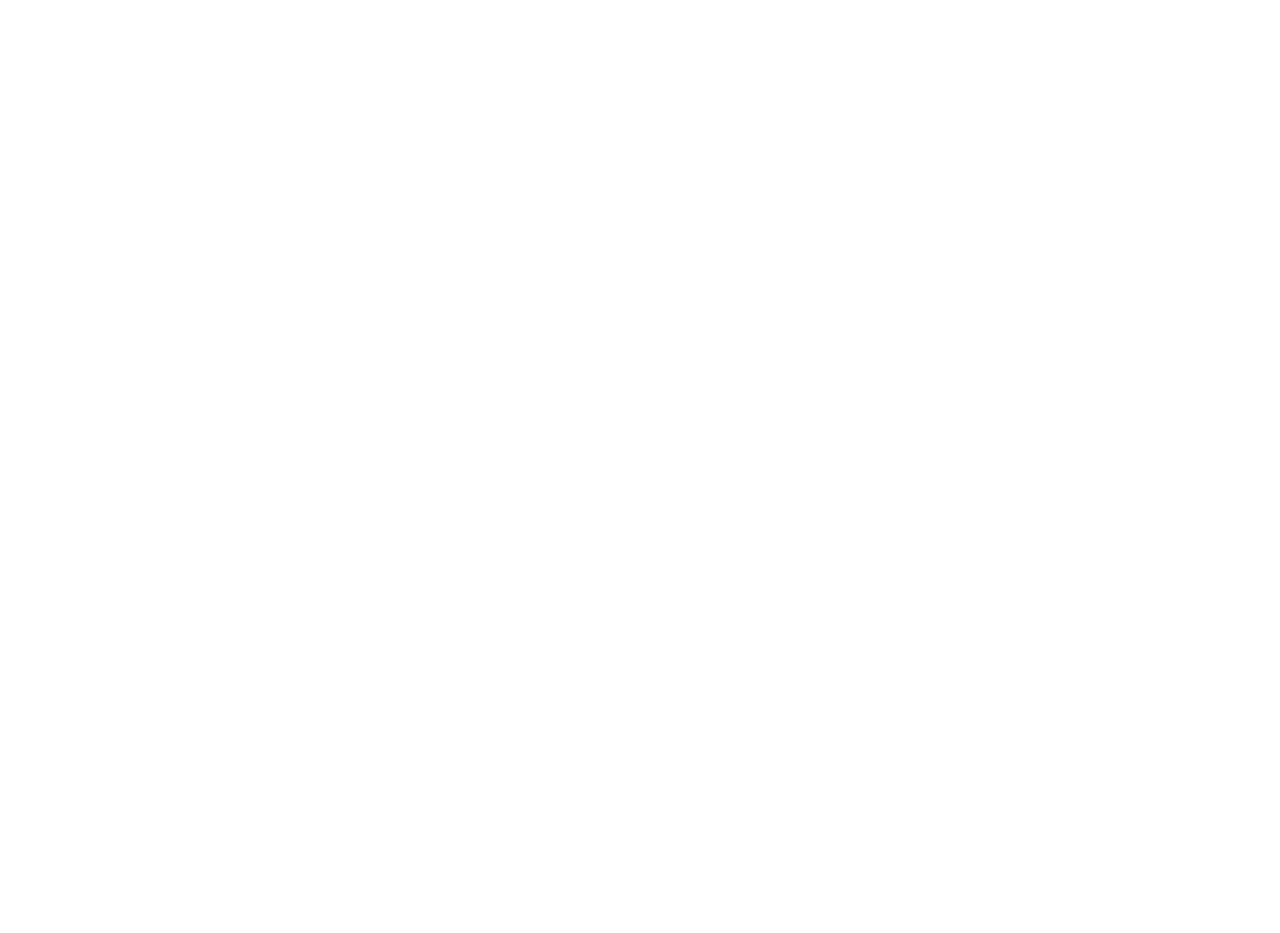
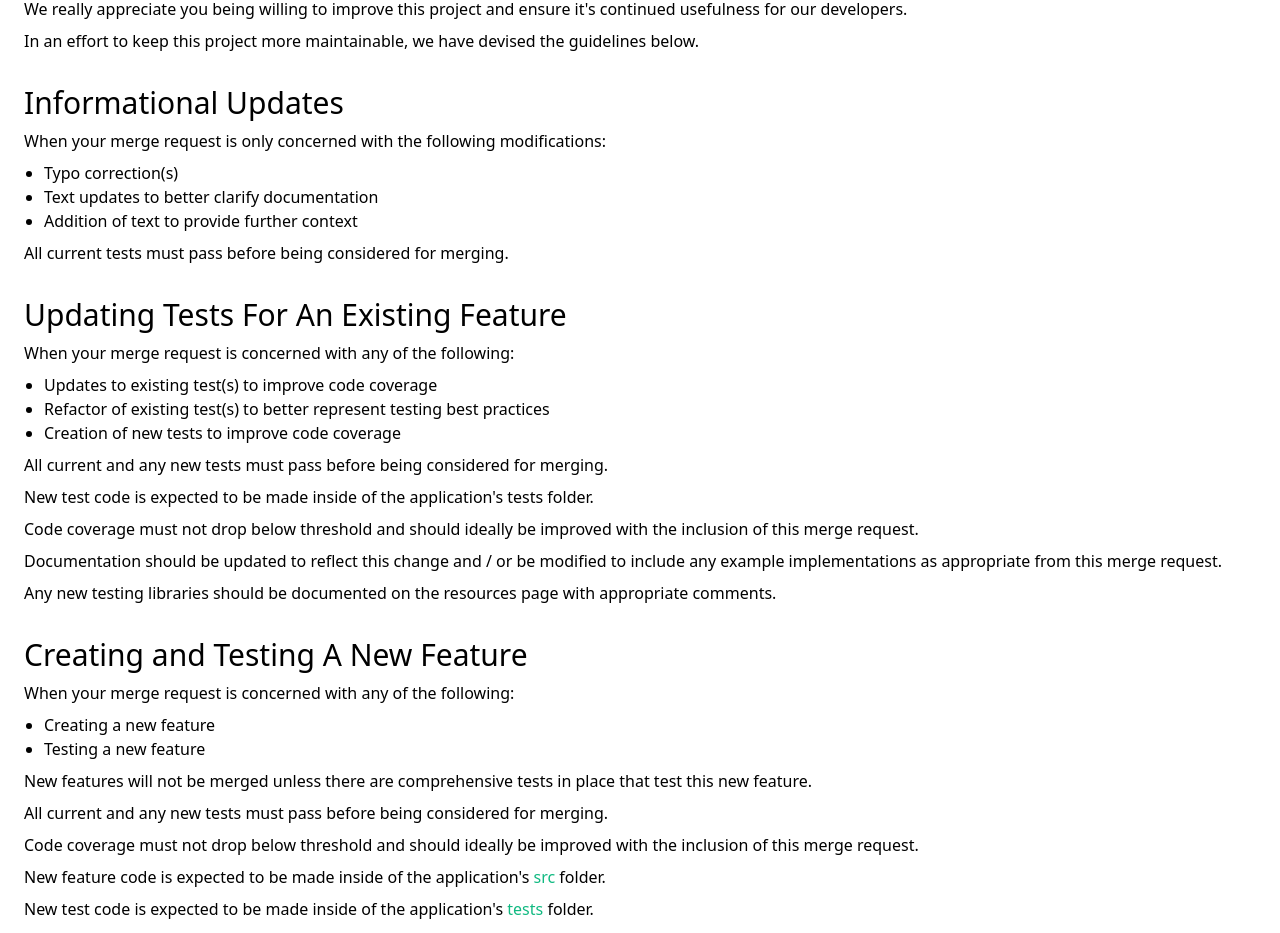
Before and after one commit to DeanGilewicz/vue-2-testing, a Vue app: page /contribute in a window 1280 px wide. Shown: the part 240-1173 px from the top of the page. Before the commit the page ends 800 px from the top, so only its background shows below. Built offline with nearby package versions, Linux system fonts and the light colour scheme.

Commit message:
[main] - create contribution page and update anchor styles

```diff
--- a/src/router/index.js
+++ b/src/router/index.js
@@ -9,6 +9,11 @@ const routes = [
     path: '/',
     name: 'Home',
     component: Home
+  },
+  {
+    path: '/contribute',
+    name: 'Contribute',
+    component: () => import(/* webpackChunkName: "contribute" */ '../views/Contribute.vue')
   },
   {
     path: '/demo-app',
--- /dev/null
+++ b/src/views/Contribute.vue
@@ -0,0 +1,58 @@
+<template>
+  <main class="contribute container mx-auto px-2 md:px-4 lg:px-6">
+    <section class="title">
+      <h1 class="text-2xl md:text-3xl lg:text-4xl text-center text-center">Contributing To Project</h1>
+    </section>
+    <section id="overview" class="mt-4 md:mt-6 lg:mt-8">
+      <h2 class="text-xl md:text-2xl lg:text-3xl">Overview</h2>
+      <p class="mt-2">Thank you for being interested in the contributing to this project.</p>
+      <p class="mt-2">We really appreciate you being willing to improve this project and ensure it's continued usefulness for our developers.</p>
+      <p class="mt-2">In an effort to keep this project more maintainable, we have devised the guidelines below.</p>
+    </section>
+    <section id="updating-information" class="mt-4 md:mt-6 lg:mt-8">
+      <h2 class="text-xl md:text-2xl lg:text-3xl">Informational Updates</h2>
+      <p class="mt-2">When your merge request is only concerned with the following modifications:</p>
+      <ul class="list-disc mt-2 ml-5">
+        <li>Typo correction(s)</li>
+        <li>Text updates to better clarify documentation</li>
+        <li>Addition of text to provide further context</li>
+      </ul>
+      <p class="mt-2">All current tests must pass before being considered for merging.</p>
+    </section>
+    <section id="updating-tests-for-an-existing-feature" class="mt-4 md:mt-6 lg:mt-8">
+      <h2 class="text-xl md:text-2xl lg:text-3xl">Updating Tests For An Existing Feature</h2>
+      <p class="mt-2">When your merge request is concerned with any of the following:</p>
+      <ul class="list-disc mt-2 ml-5">
+        <li>Updates to existing test(s) to improve code coverage</li>
+        <li>Refactor of existing test(s) to better represent testing best practices</li>
+        <li>Creation of new tests to improve code coverage</li>
+      </ul>
+      <p class="mt-2">All current and any new tests must pass before being considered for merging.</p>
+      <p class="mt-2">New test code is expected to be made inside of the application's tests folder.</p>
+      <p class="mt-2">Code coverage must not drop below threshold and should ideally be improved with the inclusion of this merge request.</p>
+      <p class="mt-2">Documentation should be updated to reflect this change and / or be modified to include any example implementations as appropriate from this merge request.</p>
+      <p class="mt-2">Any new testing libraries should be documented on the resources page with appropriate comments.</p>
+    </section>
+    <section id="creating-and-testing-a-new-feature" class="mt-4 md:mt-6 lg:mt-8">
+      <h2 class="text-xl md:text-2xl lg:text-3xl">Creating and Testing A New Feature</h2>
+      <p class="mt-2">When your merge request is concerned with any of the following:</p>
+      <ul class="list-disc mt-2 ml-5">
+        <li>Creating a new feature</li>
+        <li>Testing a new feature</li>
+      </ul>
+      <p class="mt-2">New features will not be merged unless there are comprehensive tests in place that test this new feature.</p>
+      <p class="mt-2">All current and any new tests must pass before being considered for merging.</p>
+      <p class="mt-2">Code coverage must not drop below threshold and should ideally be improved with the inclusion of this merge request.</p>
+      <p class="mt-2">New feature code is expected to be made inside of the application's <span class="text-green-500">src</span> folder.</p>
+      <p class="mt-2">New test code is expected to be made inside of the application's <span class="text-green-500">tests</span> folder.</p>
+      <p class="mt-2">Documentation should be updated to reflect this change and/or be modified to include any example implementations as appropriate from this merge request.</p>
+      <p class="mt-2">Any new testing libraries should be documented on the resources page with appropriate comments.</p>
+    </section>
+  </main>
+</template>
+
+<script>
+export default {
+  name: 'Contribute'
+};
+</script>
--- a/src/views/Home.vue
+++ b/src/views/Home.vue
@@ -22,8 +22,8 @@
       <p class="mt-2">and a Todo Application showcasing a variety of tests.</p>
     </section>
     <section id="what-now" class="mt-4 md:mt-6 lg:mt-8">
-      <p>To learn more about testing, visit the <router-link to="/documentation/introduction" class="font-normal text-base">documentation</router-link>.</p>
-      <p>To view and use the todo application visit the <router-link to="/demo-app" class="font-normal text-base">demo app</router-link>.</p>
+      <p>To learn more about testing, visit the <router-link to="/documentation/introduction" class="font-normal text-base text-blue-400">documentation</router-link>.</p>
+      <p>To view and use the todo application visit the <router-link to="/demo-app" class="font-normal text-base text-blue-400">demo app</router-link>.</p>
     </section>
   </main>
 </template>
--- a/src/views/documentation/Introduction.vue
+++ b/src/views/documentation/Introduction.vue
@@ -84,7 +84,7 @@
       <p class="mt-2">Unit tests provide code coverage depth and functional tests provide user requirement test case coverage breadth.</p>
     </section>
     <section id="next-up" class="mt-4 md:mt-6 lg:mt-8">
-      Let's dive in to the <router-link to="/documentation/set-up" class="font-normal text-base">set up</router-link>.
+      Let's dive in to the <router-link to="/documentation/set-up" class="font-normal text-base text-blue-400">set up</router-link>.
     </section>
   </main>
 </template>
--- a/src/views/documentation/SetUp.vue
+++ b/src/views/documentation/SetUp.vue
@@ -5,8 +5,8 @@
     </section>
     <section id="installation" class="mt-4 md:mt-6 lg:mt-8">
       <h2 class="text-xl md:text-2xl lg:text-3xl">Installation</h2>
-      <p class="mt-2">If your project was created using <a href="https://cli.vuejs.org/guide/" target="_blank" rel="noopener noreferrer" class="font-normal">Vue Cli</a> then your project will already have a <span class="text-green-500">tests</span> folder and necessary default <a href="https://www.npmjs.com/" target="_blank" rel="noopener noreferrer" class="font-normal">npm packages</a>.</p>
-      <p class="mt-2">If your project does not yet have a <span class="text-green-500">tests</span> folder then create one at the root level of the project. Cd into this folder and then use <a href="https://cli.vuejs.org/guide/" target="_blank" rel="noopener noreferrer" class="font-normal">Vue Cli</a> to create a new project selecting only options needed for testing. Once complete, you can delete application code (components) leaving only testing files.</p>
+      <p class="mt-2">If your project was created using <a href="https://cli.vuejs.org/guide/" target="_blank" rel="noopener noreferrer" class="font-normal text-blue-400">Vue Cli</a> then your project will already have a <span class="text-green-500">tests</span> folder and necessary default <a href="https://www.npmjs.com/" target="_blank" rel="noopener noreferrer" class="font-normal text-blue-400">npm packages</a>.</p>
+      <p class="mt-2">If your project does not yet have a <span class="text-green-500">tests</span> folder then create one at the root level of the project. Cd into this folder and then use <a href="https://cli.vuejs.org/guide/" target="_blank" rel="noopener noreferrer" class="font-normal text-blue-400">Vue Cli</a> to create a new project selecting only options needed for testing. Once complete, you can delete application code (components) leaving only testing files.</p>
     </section>
     <section id="folder-structure" class="mt-4 md:mt-6 lg:mt-8">
       <h2 class="text-xl md:text-2xl lg:text-3xl">Folder Structure</h2>
@@ -39,14 +39,14 @@
       <h3 class="mt-2 mb-2 text-base md:text-lg lg:text-xl">Assertion Library</h3>
       <ul class="list-disc mt-2 ml-5">
         <li>This is what actually runs the test specs and determine whether a given condition is valid or not</li>
-        <li>A popular assetion library is <a href="https://www.chaijs.com/" target="_blank" rel="noopener noreferrer" class="font-normal">Chai</a></li>
+        <li>A popular assetion library is <a href="https://www.chaijs.com/" target="_blank" rel="noopener noreferrer" class="font-normal text-blue-400">Chai</a></li>
       </ul>
       <h3 class="mt-2 mb-2 text-base md:text-lg lg:text-xl">Test Utilites / Plugins</h3>
       <ul class="list-disc mt-2 ml-5">
         <li>
           <span class="font-bold">Vue Test Utils</span>
           <ul class="list-disc mb-2 ml-4">
-            <li>By default, one of the packages that <a href="https://cli.vuejs.org/guide/" target="_blank" rel="noopener noreferrer" class="font-normal">Vue Cli</a> will install for testing is <a href="https://vue-test-utils.vuejs.org/" target="_blank" rel="noopener noreferrer" class="font-normal">Vue Test Utils</a></li>
+            <li>By default, one of the packages that <a href="https://cli.vuejs.org/guide/" target="_blank" rel="noopener noreferrer" class="font-normal text-blue-400">Vue Cli</a> will install for testing is <a href="https://vue-test-utils.vuejs.org/" target="_blank" rel="noopener noreferrer" class="font-normal text-blue-400">Vue Test Utils</a></li>
             <li>
               This package allows you to unit test Single File Components (SPCs) in Vue JS
               <ul class="list-disc mb-2 ml-4">
@@ -60,7 +60,7 @@
         <li>
           <span class="font-bold">Sinon</span>
           <ul class="list-disc mb-2 ml-4">
-            <li><a href="https://sinonjs.org/" target="_blank" rel="noopener noreferrer" class="font-normal">Sinon</a> allows us to create standalone test spies, stubs and mocks that work with any unit testing framework</li>
+            <li><a href="https://sinonjs.org/" target="_blank" rel="noopener noreferrer" class="font-normal text-blue-400">Sinon</a> allows us to create standalone test spies, stubs and mocks that work with any unit testing framework</li>
             <li>
               Spies
               <ul class="list-disc mb-2 ml-4">
@@ -94,8 +94,8 @@
         <li>
           <span class="font-bold">Static</span>
           <ul class="list-disc mb-2 ml-4">
-            <li>our projects should include the use of <a href="https://eslint.org/" target="_blank" rel="noopener noreferrer" class="font-normal">ESLint</a> and specically have installed the eslint-config-havue</li>
-            <li>our projects can also decide whether or not to perform static type analysis using a tool such as <a href="https://www.typescriptlang.org/" target="_blank" rel="noopener noreferrer" class="font-normal">TypeScript</a></li>
+            <li>our projects should include the use of <a href="https://eslint.org/" target="_blank" rel="noopener noreferrer" class="font-normal text-blue-400">ESLint</a> and specically have installed the eslint-config-havue</li>
+            <li>our projects can also decide whether or not to perform static type analysis using a tool such as <a href="https://www.typescriptlang.org/" target="_blank" rel="noopener noreferrer" class="font-normal text-blue-400">TypeScript</a></li>
           </ul>
         </li>
         <li>
@@ -105,7 +105,7 @@
             <li>should mock imported components</li>
             <li>can test whether other imported components exist but not what occurs inside of them</li>
             <li>
-              <a href="https://vue-test-utils.vuejs.org/" target="_blank" rel="noopener noreferrer" class="font-normal">Vue Test Utils</a> shallow mount should be used when rendering the component template (DOM):
+              <a href="https://vue-test-utils.vuejs.org/" target="_blank" rel="noopener noreferrer" class="font-normal text-blue-400">Vue Test Utils</a> shallow mount should be used when rendering the component template (DOM):
               <ul class="list-disc mb-2 ml-4">
                 <li>any child components rendered by the component under test are automatically stubbed</li>
                 <li>tests are faster since it doesn't need to update and render the entire component tree</li>
@@ -121,7 +121,7 @@
             <li>should test interactions between parent and child(ren) component(s)</li>
             <li>assert expected behavior based on the main specific component you are testing</li>
             <li>
-              <a href="https://vue-test-utils.vuejs.org/" target="_blank" rel="noopener noreferrer" class="font-normal">Vue Test Utils</a> mount should be used when rendering the component template (DOM) or child(ren) component template(s):
+              <a href="https://vue-test-utils.vuejs.org/" target="_blank" rel="noopener noreferrer" class="font-normal text-blue-400">Vue Test Utils</a> mount should be used when rendering the component template (DOM) or child(ren) component template(s):
               <ul class="list-disc mb-2 ml-4">
                 <li>will create an instance of every child component</li>
                 <li>includes child components in the component tree</li>
@@ -135,7 +135,7 @@
           <ul class="list-disc mb-2 ml-4">
             <li>use these tests to perform an automated complete flow as a user</li>
             <li>ideally, these tests should not mock anything</li>
-            <li>can use a tool such as <a href="https://www.cypress.io/" target="_blank" rel="noopener noreferrer" class="font-normal">Cypress.io</a> or <a href="https://webdriver.io/" target="_blank" rel="noopener noreferrer" class="font-normal">Webdriver.io</a></li>
+            <li>can use a tool such as <a href="https://www.cypress.io/" target="_blank" rel="noopener noreferrer" class="font-normal text-blue-400">Cypress.io</a> or <a href="https://webdriver.io/" target="_blank" rel="noopener noreferrer" class="font-normal text-blue-400">Webdriver.io</a></li>
           </ul>
         </li>
       </ul>
@@ -147,7 +147,7 @@
       <p class="mt-2">The test summary provided in the terminal will provide you with information on passing and failing tests.</p>
     </section>
     <section id="next-up" class="mt-4 md:mt-6 lg:mt-8">
-      Lets now take a look at how we should structure our <router-link to="/documentation/structure" class="font-normal text-base">tests</router-link>.
+      Lets now take a look at how we should structure our <router-link to="/documentation/structure" class="font-normal text-base text-blue-400">tests</router-link>.
     </section>
   </main>
 </template>
--- a/src/views/documentation/Structure.vue
+++ b/src/views/documentation/Structure.vue
@@ -254,7 +254,7 @@
       </pre>
     </section>
     <section id="next-up" class="mt-4 md:mt-6 lg:mt-8">
-      Lets now take a look at how to test with some <router-link to="/documentation/examples/computed" class="font-normal text-base">examples</router-link>.
+      Lets now take a look at how to test with some <router-link to="/documentation/examples/computed" class="font-normal text-base text-blue-400">examples</router-link>.
     </section>
   </main>
 </template>
```
Also changed, not shown: src/views/documentation/Resources.vue (+11 -11 lines).
